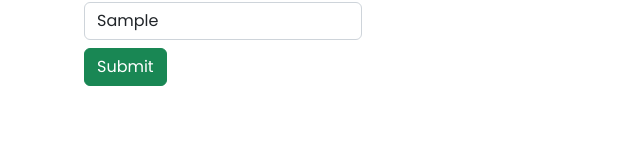
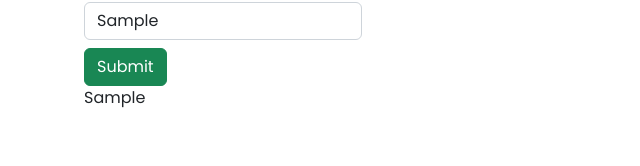
Before and after one commit to MartynasGit/cherry-task-4, a Nuxt app: page /task5 in a window 1280 px wide. Both pictures are taken after typing "Sample" into the empty fields and a click on the button "Submit". Shown: the part 134-300 px from the top of the page, without its empty margins (0-640 px from the left). Built offline with nearby package versions, Linux system fonts and the light colour scheme.

Commit message:
Created input component. created slug input.

```diff
--- /dev/null
+++ b/components/Input.vue
@@ -0,0 +1,26 @@
+<template>
+    <div>
+        <form @submit.prevent="handleSubmit()">
+            <div class="col-3 my-2">
+                <input type="text" class="form-control" required v-model="inputValue">
+            </div>
+            <button class="btn btn-success">Submit</button>
+        </form>
+    </div>
+</template>
+
+<script setup>
+import { ref } from "vue";
+import { useInputStore } from '@/stores/slug-input';
+const formData = useInputStore();
+let inputValue = ref("");
+
+const handleSubmit = () => {
+    formData.addData(inputValue.value);
+}
+
+</script>
+
+<style scoped>
+
+</style>
--- a/pages/task5/[param].vue
+++ b/pages/task5/[param].vue
@@ -1,7 +1,7 @@
 <template>
     <div>
         <Title>{{ param }}</Title>
-                <h1 class="text-5xl font-mono mb-10">{{param}}</h1>
+        <h1 class="text-5xl font-mono mb-10">{{ param }}</h1>
     </div>
 </template>
 
--- a/pages/task5/index.vue
+++ b/pages/task5/index.vue
@@ -1,21 +1,18 @@
 <template>
     <div>
         <h1 class="text-5xl font-mono mb-10">Task 5</h1>
-        <form @submit.prevent="">
-            <div class="col-3 my-2"><input type="text" class="form-control"></div>
+        <Input />
 
-            <button class="btn btn-success">Submit</button>
-        </form>
-
-        <table>
-
-        </table>
+        <ul v-for="i in formData.submitedData">
+            <li><NuxtLink :to="`/task5/${i.text}`">{{i.text}}</NuxtLink></li>
+        </ul>
     </div>
 </template>
 
 <script setup>
-import { ref } from "vue";
-let inputValues
+import { useInputStore } from '@/stores/slug-input';
+const formData = useInputStore();
+
 
 </script>
 
--- /dev/null
+++ b/stores/slug-input.js
@@ -0,0 +1,22 @@
+import { defineStore } from "pinia";
+export const useInputStore = defineStore("slug-input", {
+  state: () => {
+    return {
+      submitedData: [],
+      nextId: 0,
+    };
+  },
+  actions: {
+    addData(text) {
+      this.submitedData.push({
+        id: this.nextId++,
+        text,
+      });
+    },
+    delete(givenItem) {
+      this.submitedData = this.submitedData.filter((item) => {
+        return item.id !== givenItem;
+      });
+    },
+  },
+});
```
